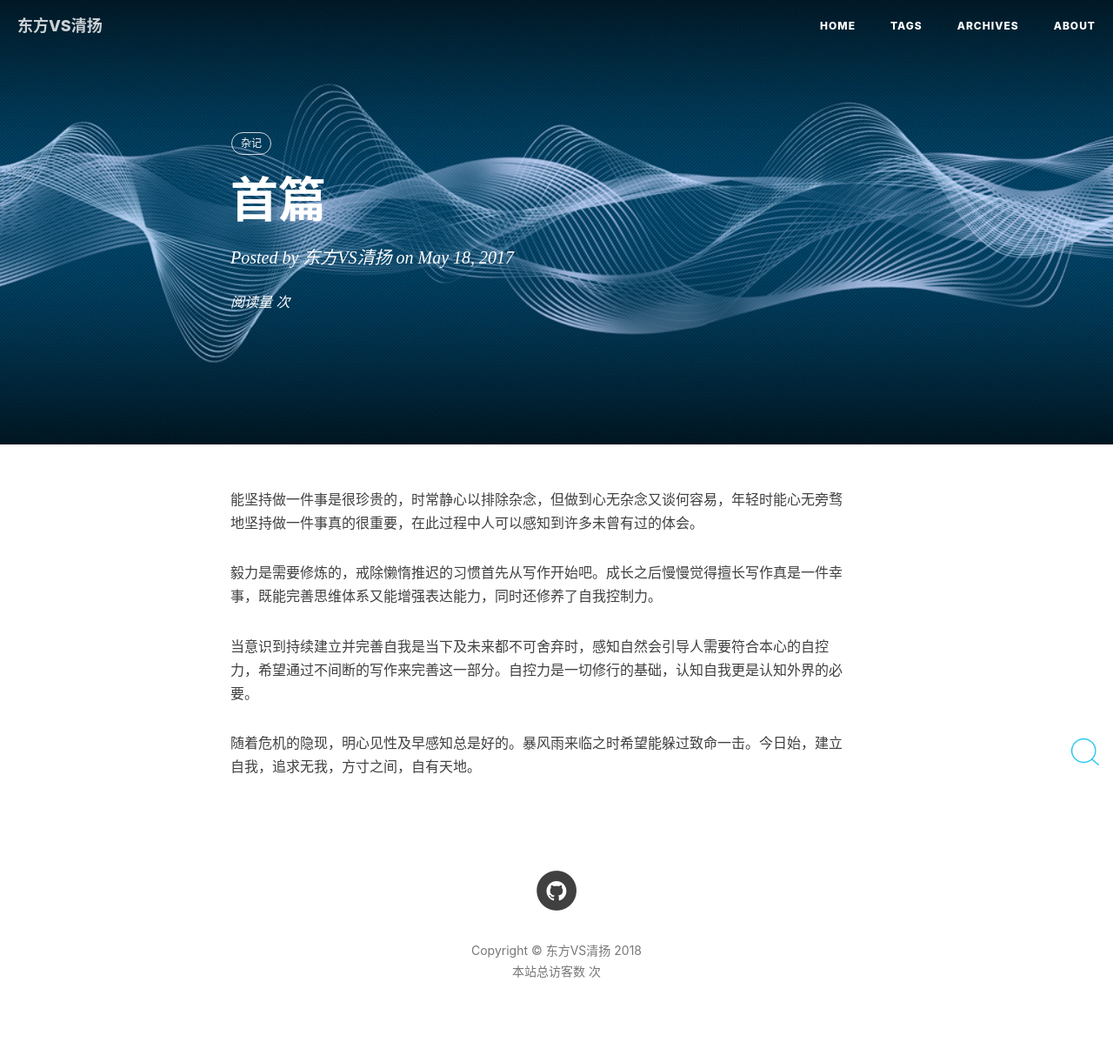
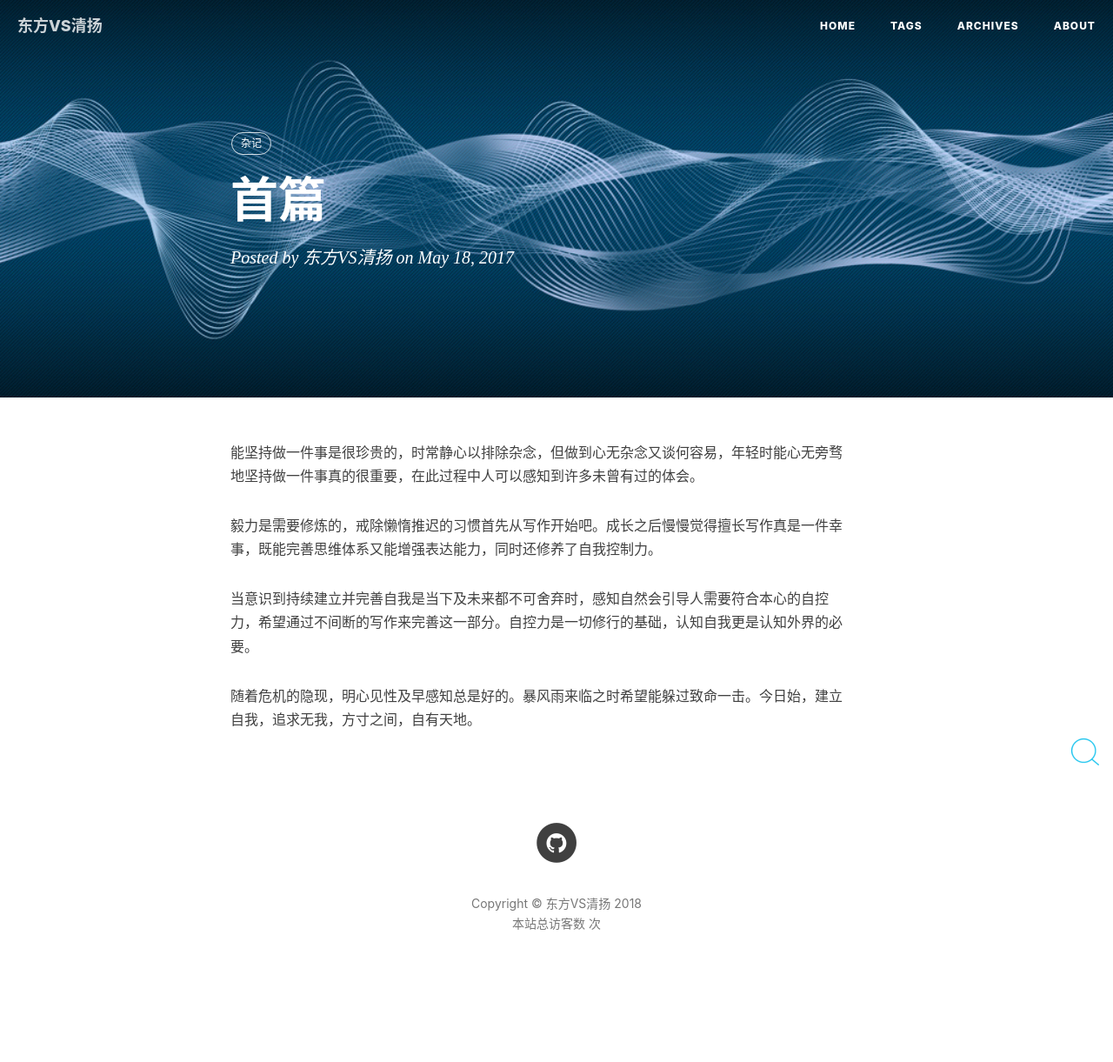
Before and after one commit to DFVSQY/DFVSQY.github.io, a Jekyll site: the page built from _posts/2017-5-18-shoupian.md, in a window 1280 px wide. Shown: the whole page at 87% size. Built offline with Jekyll 4.4.1, drawn with Linux system fonts in a browser that asks for light colours; nearby versions of some CDN libraries; comment, search, counter and statistics services are not loaded; after the commit the page ends 1166 px from its top, so only the background shows below that.

Commit message:
取消文章阅读数显示，更新友情链接

```diff
--- a/_config.yml
+++ b/_config.yml
@@ -102,5 +102,9 @@ friends: [
     {
         title: "计算机书籍控",
         href: "http://bestcbooks.com/"
+    },
+    {
+        title: "鸟哥私房菜",
+        href: "http://linux.vbird.org/"
     }
 ]
--- a/_layouts/post.html
+++ b/_layouts/post.html
@@ -42,12 +42,12 @@ layout: default
                     {% comment %} endif {% endcomment %}
                     <span class="meta">Posted by {% if page.author %}{{ page.author }}{% else %}{{ site.title }}{% endif %} on {{ page.date | date: "%B %-d, %Y" }}</span>
 
-                    {% comment %} 不蒜子 {% endcomment %}
+                    <!-- {% comment %} 不蒜子 {% endcomment %}
                     <br>
                     <span id="busuanzi_container_page_pv", style="font-style:italic">
                         阅读量 <span id="busuanzi_value_page_pv"></span> 次
                     </span>
-                    {% comment %} endif {% endcomment %}
+                    {% comment %} endif {% endcomment %} -->
 
                 </div>
             </div>
```
